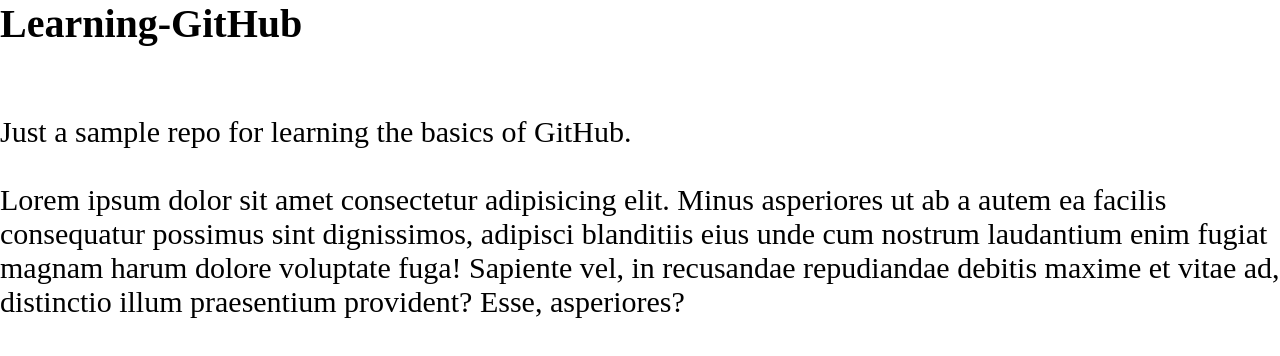
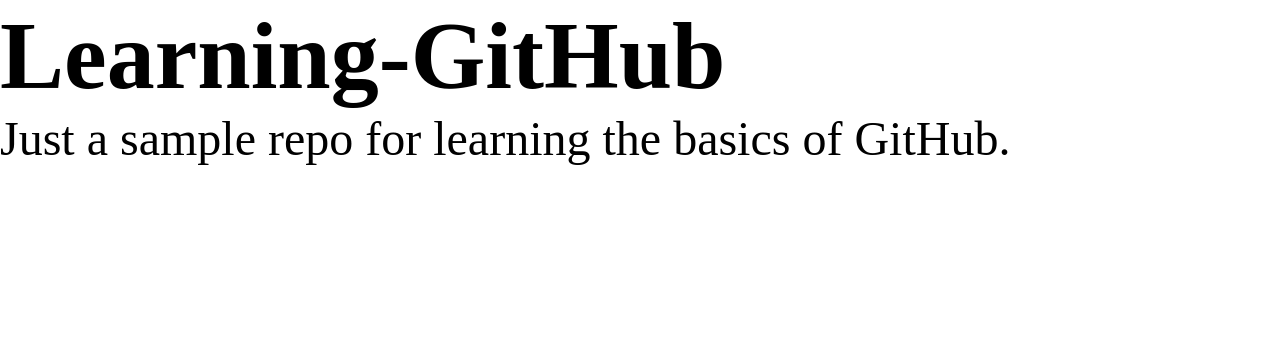
Before and after one commit to itsmanas1996/Learning-GitHub, a plain HTML site: page index.html in a window 1280 px wide. Drawn offline with Linux system fonts and the light colour scheme.

Commit message:
undo the chages done to main branch

```diff
--- a/css/style.css
+++ b/css/style.css
@@ -4,8 +4,8 @@
     box-sizing: border-box;
 }
 html{
-    font-size: 30px;
+    font-size: 48px;
 }
 h1{
-    font-size: 40px;
+    font-size: 2rem;
 }
--- a/index.html
+++ b/index.html
@@ -8,13 +8,7 @@
     <link rel="stylesheet" href="css/style.css">
 </head>
 <body>
-    <h1>Learning-GitHub</h1><br><br>
-    <p>Just a sample repo for learning the basics of GitHub.</p><br>
-    <p>Lorem ipsum dolor sit amet consectetur adipisicing elit.
-        Minus asperiores ut ab a autem ea facilis consequatur possimus sint
-        dignissimos, adipisci blanditiis eius unde cum nostrum laudantium enim
-        fugiat magnam harum dolore voluptate fuga! Sapiente vel, in recusandae
-        repudiandae debitis maxime et vitae ad,
-        distinctio illum praesentium provident? Esse, asperiores?</p>
+    <h1>Learning-GitHub</h1>
+    <p>Just a sample repo for learning the basics of GitHub.</p>
 </body>
 </html>
```
